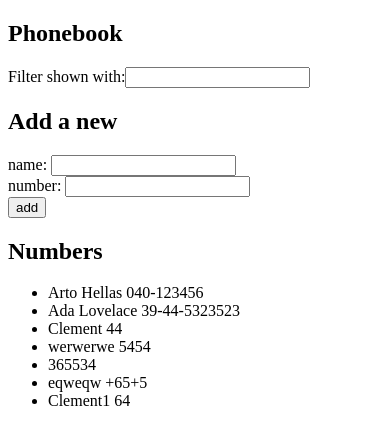
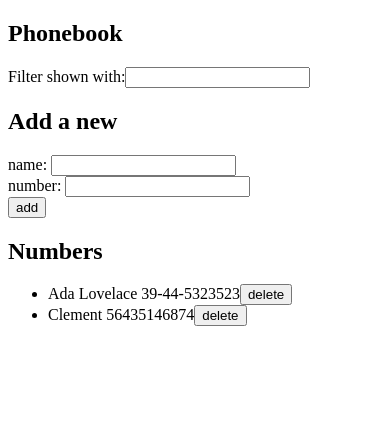
Before and after one commit to mecene/fullstack-Helsinki, a React (Create React App) app in the folder part2/phonebook/: page / in a window 390 px wide. Shown: the top 444 px of the page. Built offline with nearby package versions, Linux system fonts and the light colour scheme; data requests are answered from the project's data file.

Commit message:
Part-2_phonebook_step-9

```diff
--- a/part2/phonebook/db.json
+++ b/part2/phonebook/db.json
@@ -1,10 +1,5 @@
 {
   "persons": [
-    {
-      "name": "Arto Hellas",
-      "number": "040-123456",
-      "id": 1
-    },
     {
       "name": "Ada Lovelace",
       "number": "39-44-5323523",
@@ -12,28 +7,8 @@
     },
     {
       "name": "Clement",
-      "number": "44",
+      "number": "56435146874",
       "id": 3
-    },
-    {
-      "name": "werwerwe",
-      "number": "5454",
-      "id": 4
-    },
-    {
-      "name": "",
-      "number": "365534",
-      "id": 5
-    },
-    {
-      "name": "eqweqw",
-      "number": "+65+5",
-      "id": 6
-    },
-    {
-      "name": "Clement1",
-      "number": "64",
-      "id": 7
     }
   ]
 }
--- a/part2/phonebook/src/components/Persons.js
+++ b/part2/phonebook/src/components/Persons.js
@@ -1,7 +1,15 @@
-const Persons = ({persons}) => {
+// import Button from "./Button"
+// import personService from "../services/persons.js"
+
+// const deletePerson = (id) =>{
+//     personService.deleteItem(id)
+
+// }
+
+const Persons = ({persons, onClick}) => {
     return (
         <ul>
-        {persons.map(person => <li key={person.name}>{person.name} {person.number}</li>)}
+        {persons.map(person => <li key={person.name}>{person.name} {person.number}<button onClick={() => onClick(person.id)}>delete</button>{/*<Button label={'delete'} onClick={()=>{deletePerson(person.id)}}/>*/}</li>)}
         </ul>
     )
 }
--- a/part2/phonebook/src/services/persons.js
+++ b/part2/phonebook/src/services/persons.js
@@ -17,8 +17,14 @@ const update = (id, newObject) => {
     return request.then(response => response.data)
 }
 
+const deleteItem = (id) => {
+    const request = axios.delete(`${baseUrl}/${id}`)
+    return request.then(response => response.data)
+}
+
 export default {
     getAll,
     create,
-    update
+    update,
+    deleteItem
 }
```
